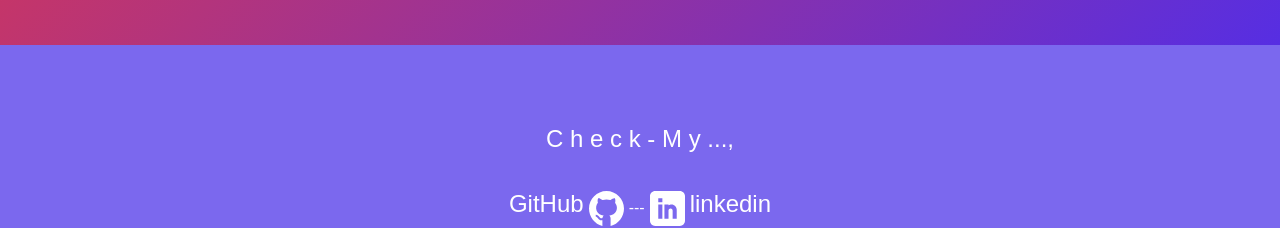
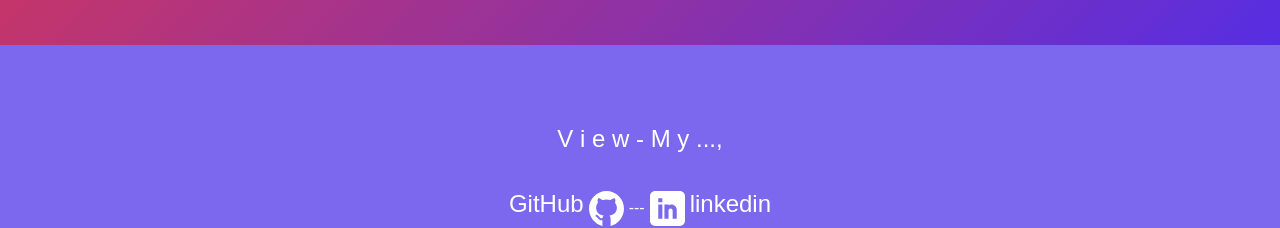
Before and after one commit to Kharthie/Portfolio, a React (Create React App) app: page / in a window 1280 px wide. Shown: the part 10640-10868 px from the top of the page. Built offline with nearby package versions, Linux system fonts and the light colour scheme.

Commit message:
Update FollowComponent.js

```diff
--- a/src/components/FollowComponent.js
+++ b/src/components/FollowComponent.js
@@ -9,7 +9,7 @@ class Follow extends Component {
     return (
       <section id="follow">
         <div className="container text-center">
-          <h4>C h e c k - M y ...,</h4>
+          <h4>V i e w - M y ...,</h4>
         </div>
         <br />
         <div className="container horizontal-links">
```
